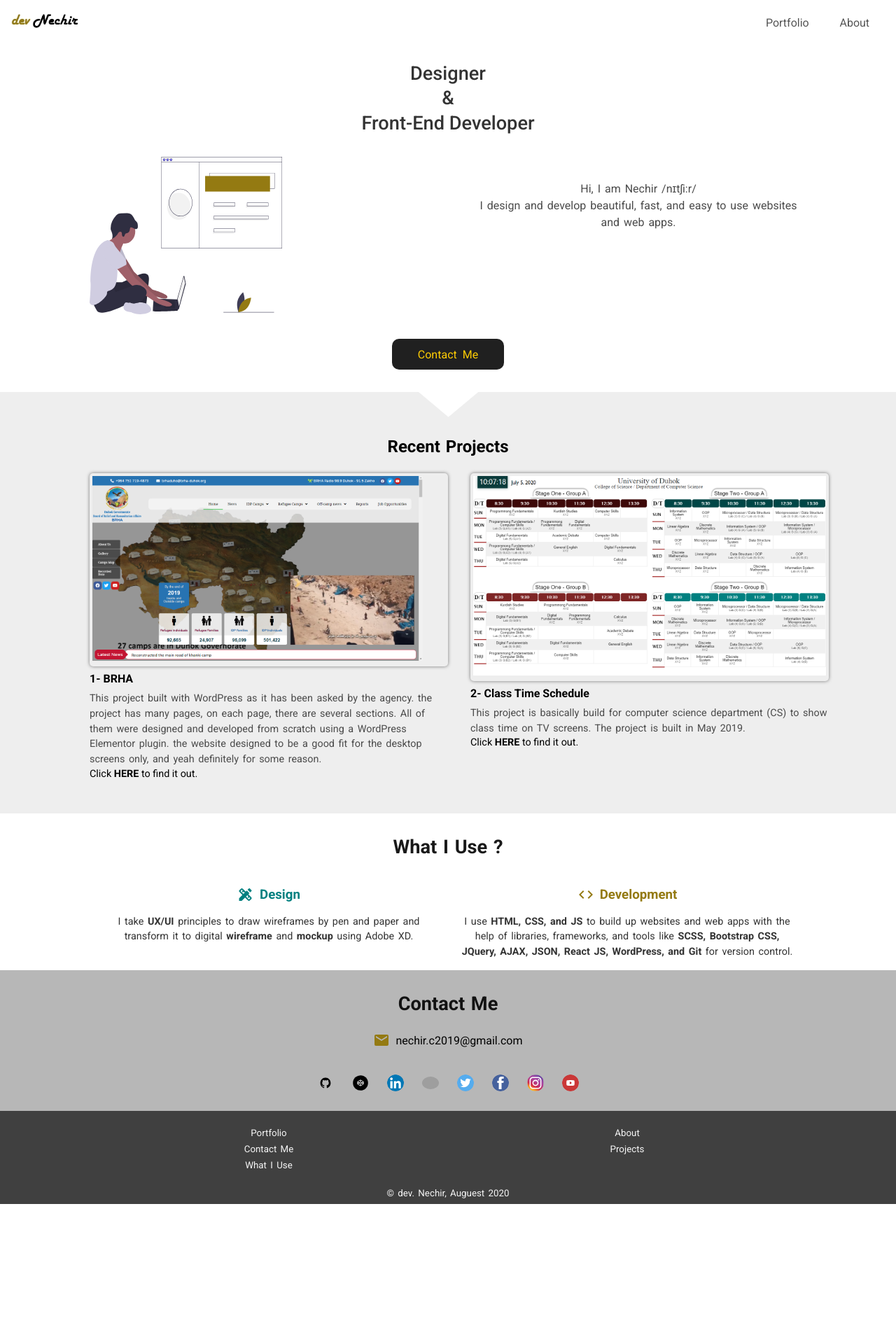
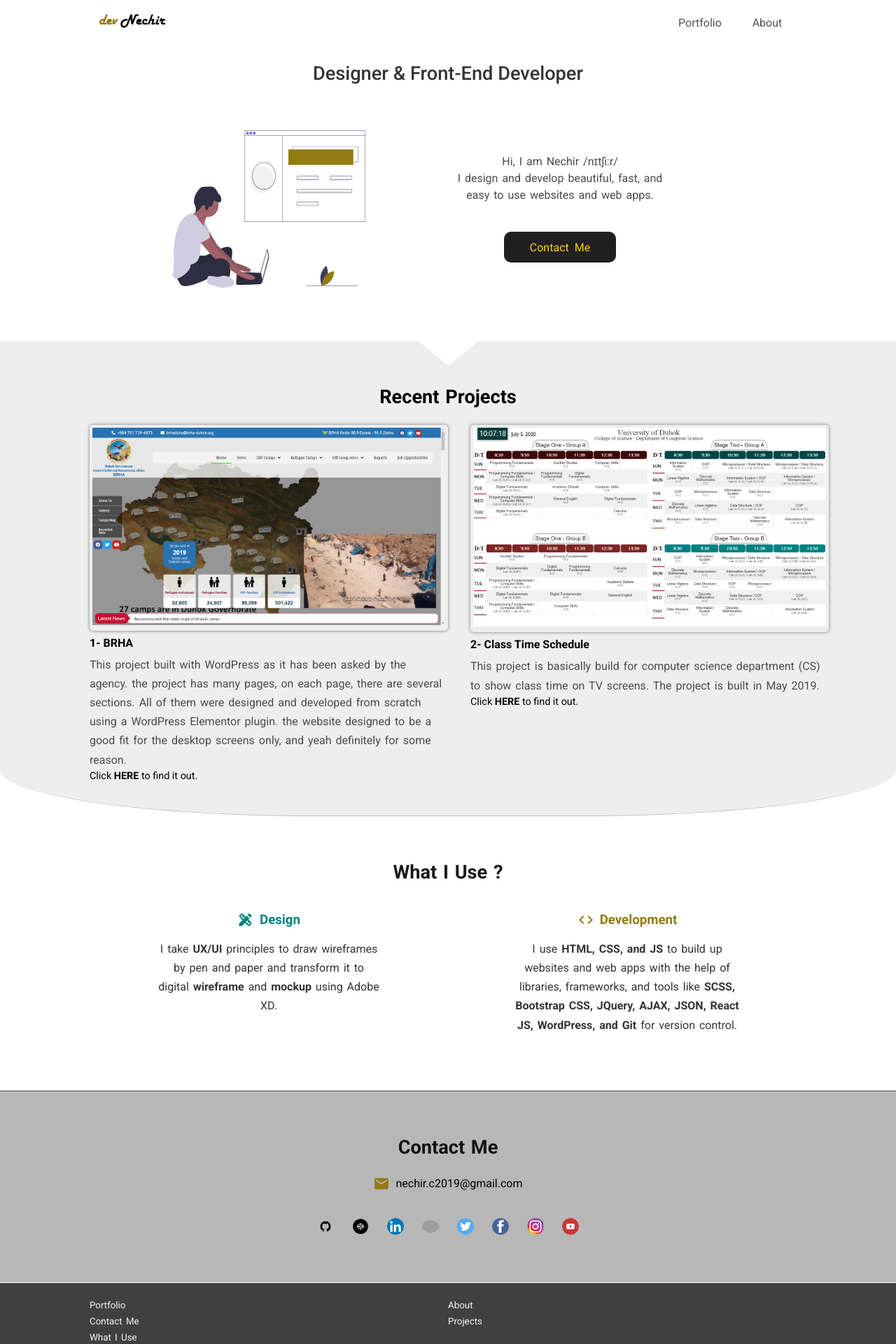
Before and after one commit to Nechir-89/portfolio, a React (Create React App) app: page / in a window 1280 px wide. Shown: the top 1920 px of the page at 70% size. Before the commit the page ends 1720 px from the top, so only its background shows below. Built offline with nearby package versions, Linux system fonts and the light colour scheme; grey boxes are pictures that could not be loaded.

Commit message:
last commit before deploying

```diff
--- a/public/style/_contact.scss
+++ b/public/style/_contact.scss
@@ -2,8 +2,13 @@
 section.contact {
     grid-column: 1 / -1;
     background-color: #3333335a;
-    padding-top: 1.5rem;
-    padding-bottom: 1.5rem;
+    padding-top: 4rem;
+    padding-bottom: 4rem;
+
+    // border-radius: 35% 35% 0% 0% / 10% 10% 0% 0% ;
+    border-top: 1px solid #555555;
+    border-bottom: 1px solid whitesmoke;
+
     h2 {
         text-align: center;
         margin-bottom: 1.5rem;
@@ -53,7 +58,6 @@ section.contact {
 // for tablet screens from 600px to 992px
 @media (min-width: 600px) {
     section.contact {
-        padding-top: 2rem;
         h2 {
             font-size: 1.7rem;
         }
--- a/public/style/_footer.scss
+++ b/public/style/_footer.scss
@@ -14,9 +14,10 @@ footer {
             font-family: $nativeFont;
             word-spacing: 2px;
             font-size: smaller;
+            justify-self: flex-start;
         }
         div.publishDate {
-            color: whitesmoke;
+            color: yellow;
             grid-row: 4;
             grid-column: 2 / 4;
             justify-self: center;
@@ -42,20 +43,23 @@ footer {
 
 
             div.publishDate {
-                color: whitesmoke;
+                color: yellow;
                 grid-row: 4;
                 grid-column: 2 / 4;
-                justify-self: center;
+                justify-self: flex-end;
                 align-self: flex-end;
                 font-family: $nativeFont;
                 font-size: smaller;
                 word-spacing: 2px;
+                padding-bottom: 1rem;
             }
         }
     }
 }
-
-// for desktop screens from 992px to 1366px
-@media (min-width: 992px){
-
+@media (min-width: 1366px){
+    footer {
+        div.container {
+            grid-template-columns: 1fr 546.5px 546.5px 1fr;
+        }
+    }
 }
--- a/public/style/_header.scss
+++ b/public/style/_header.scss
@@ -113,4 +113,22 @@ header {
 
 // for desktop screens from 992px to 1366px
 @media (min-width: 992px) {
+    header {
+        display: grid;
+        grid-template-columns: 10% 40% 40% 10%;
+        div.logo{
+           grid-column: 2/3;
+        }
+        nav{
+            grid-column: 3/4;
+            justify-self: flex-end;
+        }
+    }
 }
+
+@media (min-width: 1366px){
+    header{
+        grid-template-columns: 1fr 546.5px 546.5px 1fr;
+    }
+
+}
--- a/public/style/_portfolio.scss
+++ b/public/style/_portfolio.scss
@@ -14,6 +14,9 @@ section.heroHeader {
         font-size: 1.7rem;
         line-height: 1.3;
         color: rgba(0, 0, 0, 0.8);
+        span {
+            display: block;
+        }
     }
 }
 
@@ -110,6 +113,9 @@ section.projects {
     // ----------------------------
     display: grid;
     grid-template-columns: 1fr 19.2rem 1fr;
+    // ----------------------------
+    border-radius: 10% 10% 35% 35% / 0% 0% 10% 10%;
+    border-bottom: 1px solid silver;
     h2 {
         grid-column: 2/3;
         text-align: center;
@@ -236,6 +242,7 @@ section.tool {
         h2 {
             // change
             grid-column: 2/4;
+            font-size: 1.7rem;
         }
         div {
             // change
@@ -262,7 +269,8 @@ section.tool {
         // *************************
         display: grid;
         grid-template-columns: 50% 50%;
-
+        padding-top: 4rem;
+        padding-bottom: 4rem;
         h2 {
             grid-column: 1/-1;
             font-size: 1.7rem;
@@ -297,4 +305,102 @@ section.tool {
 
 // for desktop screens from 992px to 1366px
 @media (min-width: 992px) {
+    section.heroHeader {
+        // change
+        grid-column: 2 / 4;
+        grid-column-gap: 2rem;
+        margin-bottom: 2rem;
+        h1 {
+            span {
+                display: inline;
+            }
+        }
+    }
+    section.heroFigure {
+        // grid-column: 2 / 3;
+        grid-row: span 2;
+        // margin-top: 1.9rem;
+        justify-self: center;
+        figure {
+            width: 100%;
+            img {
+                // width: 200%;
+                height: auto;
+            }
+        }
+    }
+    section.heroDesc {
+        // change
+        // grid-column: 3/4;
+        justify-self: flex-start;
+        // align-self: center;
+        margin-top: 4rem;
+        margin-bottom: 0px;
+        p {
+            padding-left: 0;
+            padding-top: 0;
+            width: 20rem;
+        }
+    }
+
+    section.CallToAction {
+        // margin-top: 3rem;
+        grid-column: 3/4;
+        width: 20rem;
+        align-self: flex-start;
+        margin: 0px;
+    }
+    div.separation {
+        // change
+        // grid-column: 2 / 4;
+        margin-top: 4.5rem;
+    }
+    section.projects {
+        // margin-top: 2rem;
+        div {
+            figure {
+                a {
+                    img {
+                        width: 100%;
+                        height: 100%;
+                        object-fit: cover;
+                    }
+                    &:hover {
+                        box-shadow: 0px 0px 20px rgba(0, 0, 0, 0.35);
+                        transition: box-shadow ease-out 200ms;
+                    }
+                }
+
+                figcaption {
+                    p {
+                        font-size: 1rem;
+                        line-height: 1.7;
+                    }
+                }
+            }
+        }
+    }
+    section.tool {
+        p {
+            font-size: 1rem;
+            width: 20rem;
+            line-height: 1.7;
+            &:nth-child(3) {
+                justify-self: center;
+            }
+            &:nth-child(5) {
+                justify-self: center;
+            }
+        }
+    }
 }
+
+@media (min-width: 1366px) {
+    main.portfolioMain {
+        grid-template-columns: 1fr 546.5px 546.5px 1fr;
+        section.projects {
+            // changed
+            grid-template-columns: 1fr 546.5px 546.5px 1fr;
+        }
+    }
+}
--- a/public/style/index.css
+++ b/public/style/index.css
@@ -31,6 +31,10 @@ section.heroHeader h1 {
   font-size: 1.7rem;
   line-height: 1.3;
   color: rgba(0, 0, 0, 0.8);
+}
+
+section.heroHeader h1 span {
+  display: block;
 }
 
 section.heroFigure {
@@ -146,6 +150,8 @@ section.projects {
   display: grid;
   -ms-grid-columns: 1fr 19.2rem 1fr;
       grid-template-columns: 1fr 19.2rem 1fr;
+  border-radius: 10% 10% 35% 35% / 0% 0% 10% 10%;
+  border-bottom: 1px solid silver;
 }
 
 section.projects h2 {
@@ -293,6 +299,7 @@ section.tool p {
     -ms-grid-column: 2;
     -ms-grid-column-span: 2;
     grid-column: 2/4;
+    font-size: 1.7rem;
   }
   section.projects div {
     -ms-grid-column: 2;
@@ -322,6 +329,8 @@ section.tool p {
     display: grid;
     -ms-grid-columns: 50% 50%;
         grid-template-columns: 50% 50%;
+    padding-top: 4rem;
+    padding-bottom: 4rem;
   }
   section.tool h2 {
     grid-column: 1/-1;
@@ -360,11 +369,101 @@ section.tool p {
   }
 }
 
+@media (min-width: 992px) {
+  section.heroHeader {
+    -ms-grid-column: 2;
+    -ms-grid-column-span: 2;
+    grid-column: 2 / 4;
+    grid-column-gap: 2rem;
+    margin-bottom: 2rem;
+  }
+  section.heroHeader h1 span {
+    display: inline;
+  }
+  section.heroFigure {
+    grid-row: span 2;
+    -ms-grid-column-align: center;
+        justify-self: center;
+  }
+  section.heroFigure figure {
+    width: 100%;
+  }
+  section.heroFigure figure img {
+    height: auto;
+  }
+  section.heroDesc {
+    justify-self: flex-start;
+    margin-top: 4rem;
+    margin-bottom: 0px;
+  }
+  section.heroDesc p {
+    padding-left: 0;
+    padding-top: 0;
+    width: 20rem;
+  }
+  section.CallToAction {
+    -ms-grid-column: 3;
+    -ms-grid-column-span: 1;
+    grid-column: 3/4;
+    width: 20rem;
+    -ms-flex-item-align: start;
+        align-self: flex-start;
+    margin: 0px;
+  }
+  div.separation {
+    margin-top: 4.5rem;
+  }
+  section.projects div figure a img {
+    width: 100%;
+    height: 100%;
+    -o-object-fit: cover;
+       object-fit: cover;
+  }
+  section.projects div figure a:hover {
+    -webkit-box-shadow: 0px 0px 20px rgba(0, 0, 0, 0.35);
+            box-shadow: 0px 0px 20px rgba(0, 0, 0, 0.35);
+    -webkit-transition: -webkit-box-shadow ease-out 200ms;
+    transition: -webkit-box-shadow ease-out 200ms;
+    transition: box-shadow ease-out 200ms;
+    transition: box-shadow ease-out 200ms, -webkit-box-shadow ease-out 200ms;
+  }
+  section.projects div figure figcaption p {
+    font-size: 1rem;
+    line-height: 1.7;
+  }
+  section.tool p {
+    font-size: 1rem;
+    width: 20rem;
+    line-height: 1.7;
+  }
+  section.tool p:nth-child(3) {
+    -ms-grid-column-align: center;
+        justify-self: center;
+  }
+  section.tool p:nth-child(5) {
+    -ms-grid-column-align: center;
+        justify-self: center;
+  }
+}
+
+@media (min-width: 1366px) {
+  main.portfolioMain {
+    -ms-grid-columns: 1fr 546.5px 546.5px 1fr;
+        grid-template-columns: 1fr 546.5px 546.5px 1fr;
+  }
+  main.portfolioMain section.projects {
+    -ms-grid-columns: 1fr 546.5px 546.5px 1fr;
+        grid-template-columns: 1fr 546.5px 546.5px 1fr;
+  }
+}
+
 section.contact {
   grid-column: 1 / -1;
   background-color: #3333335a;
-  padding-top: 1.5rem;
-  padding-bottom: 1.5rem;
+  padding-top: 4rem;
+  padding-bottom: 4rem;
+  border-top: 1px solid #555555;
+  border-bottom: 1px solid whitesmoke;
 }
 
 section.contact h2 {
@@ -434,9 +533,6 @@ section.contact .contactLinks .container .contactLink a img {
 }
 
 @media (min-width: 600px) {
-  section.contact {
-    padding-top: 2rem;
-  }
   section.contact h2 {
     font-size: 1.7rem;
   }
@@ -496,10 +592,11 @@ footer div.container a {
   font-family: "Roboto", sans-serif;
   word-spacing: 2px;
   font-size: smaller;
+  justify-self: flex-start;
 }
 
 footer div.container div.publishDate {
-  color: whitesmoke;
+  color: yellow;
   -ms-grid-row: 4;
   grid-row: 4;
   -ms-grid-column: 2;
@@ -523,19 +620,26 @@ footer div.container div.publishDate {
     text-align: center;
   }
   footer div.container div.publishDate {
-    color: whitesmoke;
+    color: yellow;
     -ms-grid-row: 4;
     grid-row: 4;
     -ms-grid-column: 2;
     -ms-grid-column-span: 2;
     grid-column: 2 / 4;
-    -ms-grid-column-align: center;
-        justify-self: center;
+    justify-self: flex-end;
     -ms-flex-item-align: end;
         align-self: flex-end;
     font-family: "Roboto", sans-serif;
     font-size: smaller;
     word-spacing: 2px;
+    padding-bottom: 1rem;
+  }
+}
+
+@media (min-width: 1366px) {
+  footer div.container {
+    -ms-grid-columns: 1fr 546.5px 546.5px 1fr;
+        grid-template-columns: 1fr 546.5px 546.5px 1fr;
   }
 }
 
@@ -630,6 +734,17 @@ div.about main p.about-desc {
   word-spacing: 4px;
   font-family: "Roboto", sans-serif;
   letter-spacing: 0.5px;
+}
+
+@media (min-width: 1366px) {
+  div.about main {
+    -ms-grid-columns: 1fr 1093px 1fr;
+        grid-template-columns: 1fr 1093px 1fr;
+  }
+  div.about main div.cover {
+    -ms-grid-columns: 1fr 1093px 1fr;
+        grid-template-columns: 1fr 1093px 1fr;
+  }
 }
 
 header {
@@ -753,6 +868,33 @@ header nav ul.active {
   }
 }
 
+@media (min-width: 992px) {
+  header {
+    display: -ms-grid;
+    display: grid;
+    -ms-grid-columns: 10% 40% 40% 10%;
+        grid-template-columns: 10% 40% 40% 10%;
+  }
+  header div.logo {
+    -ms-grid-column: 2;
+    -ms-grid-column-span: 1;
+    grid-column: 2/3;
+  }
+  header nav {
+    -ms-grid-column: 3;
+    -ms-grid-column-span: 1;
+    grid-column: 3/4;
+    justify-self: flex-end;
+  }
+}
+
+@media (min-width: 1366px) {
+  header {
+    -ms-grid-columns: 1fr 546.5px 546.5px 1fr;
+        grid-template-columns: 1fr 546.5px 546.5px 1fr;
+  }
+}
+
 div.classTimeProject main {
   display: -ms-grid;
   display: grid;
--- a/src/components/heroSection/Heading.js
+++ b/src/components/heroSection/Heading.js
@@ -4,9 +4,9 @@ function Heading() {
     return (
         <section className="heroHeader" id="herosection">
             <h1>
-                Designer<br />
-                & <br />
-                Front-End Developer
+                <span>Designer </span>
+                <span>& </span>
+                <span>Front-End Developer</span>
             </h1>
         </section>
     )
```
Also changed, not shown: public/style/_about.scss (+11 -3 lines), 1 other file (tests, documents, lock files or other folders).
